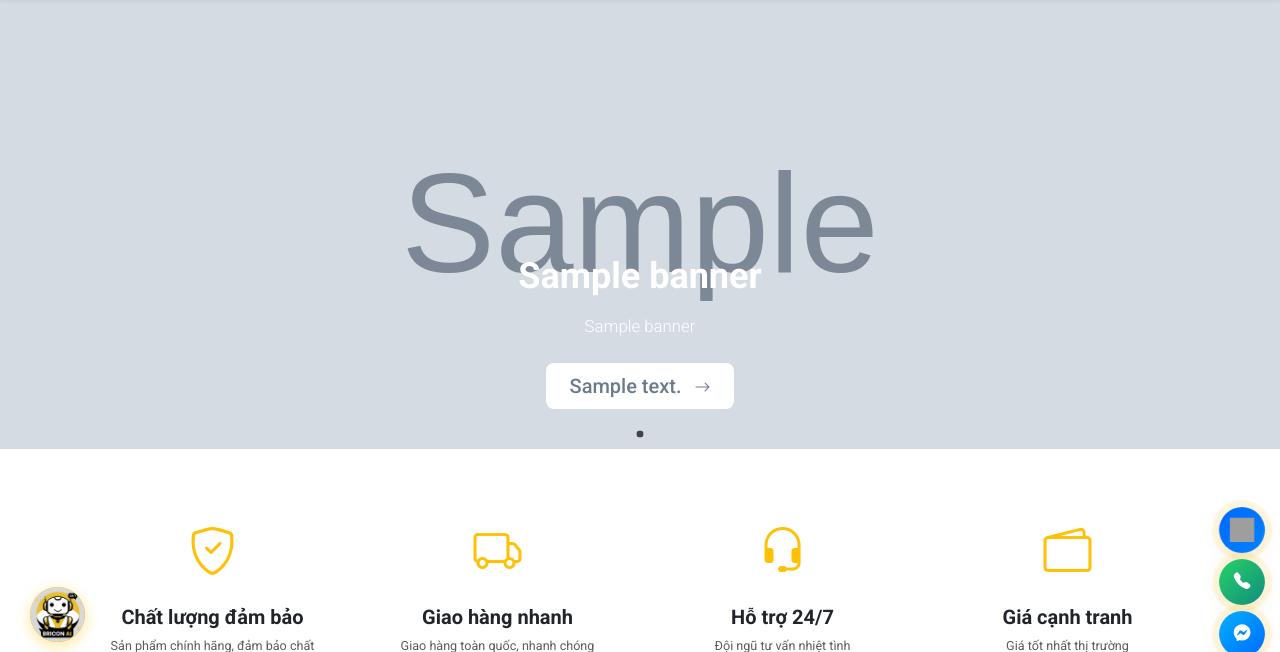
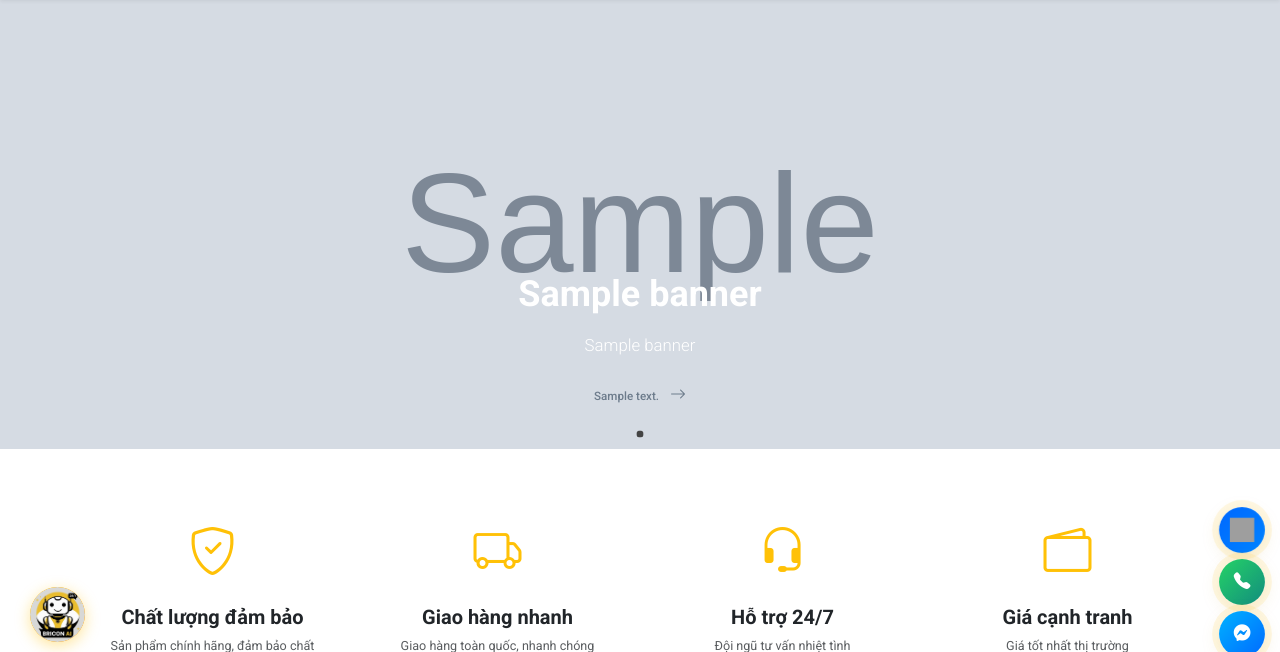
Before and after one commit to VuHoangITer/Bricon, a Flask app: page / in a window 1280 px wide. Shown: the part 128-780 px from the top of the page. Run offline with Flask 3, Linux system fonts and the light colour scheme; tables that the repository leaves empty hold one stand-in row (values such as "Sample post"); grey boxes marked "Sample" are stand-in pictures; data that the repository does not hold is empty; grey boxes are pictures that could not be loaded.

Commit message:
btn banner

```diff
--- a/app/static/css/style.css
+++ b/app/static/css/style.css
@@ -166,6 +166,11 @@ html {
 .carousel-item {
   background: linear-gradient(135deg, #1a1a1a 0%, #2d2d2d 100%);
   min-height: 500px;
+}
+.carousel-caption .btn {
+    background-color: transparent !important;
+    font-size: 0.725rem;
+    padding: 0.1rem 0.1rem !important;
 }
 /* ==================== DOT TRÒN CHUẨN (override Bootstrap) ==================== */
 .carousel-indicators {
```
